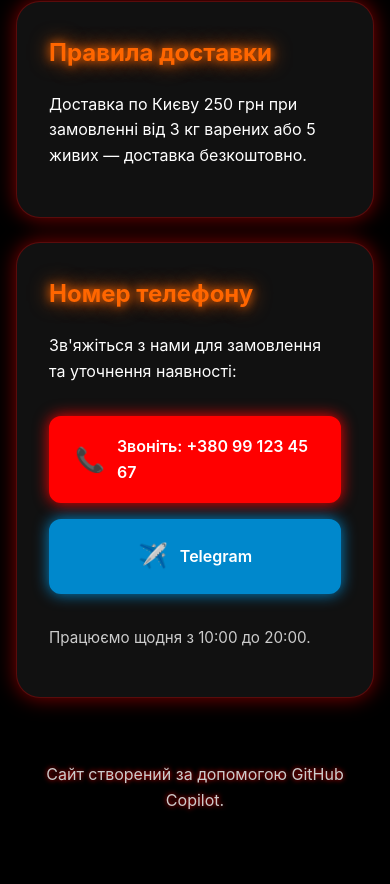
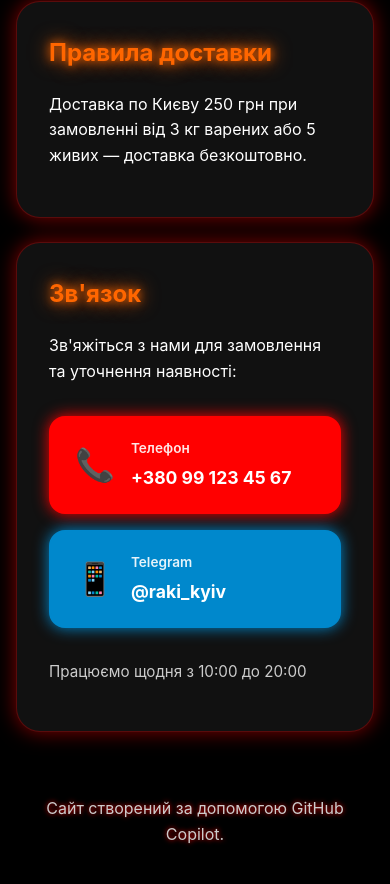
Before and after one commit to paki-kyiv/-, a plain HTML site: page index.html in a window 390 px wide. Shown: the part 4055-4939 px from the top of the page. Drawn offline with Linux system fonts and the light colour scheme.

Commit message:
Improve contact formatting with better design for phone and Telegram buttons

```diff
--- a/index.html
+++ b/index.html
@@ -118,22 +118,28 @@
     </section>
 
     <section class="section-card" id="contact">
-      <h2>Номер телефону</h2>
+      <h2>Зв'язок</h2>
       <p>Зв'яжіться з нами для замовлення та уточнення наявності:</p>
 
       <div class="contact-methods">
         <a href="tel:+380991234567" class="contact-btn phone-btn">
           <span class="contact-icon">📞</span>
-          <span class="contact-text">Звоніть: +380 99 123 45 67</span>
+          <div class="contact-info">
+            <span class="contact-label">Телефон</span>
+            <span class="contact-value">+380 99 123 45 67</span>
+          </div>
         </a>
 
-        <a href="https://t.me/your_telegram" class="contact-btn telegram-btn">
-          <span class="contact-icon">✈️</span>
-          <span class="contact-text">Telegram</span>
+        <a href="https://t.me/raki_kyiv" class="contact-btn telegram-btn">
+          <span class="contact-icon">📱</span>
+          <div class="contact-info">
+            <span class="contact-label">Telegram</span>
+            <span class="contact-value">@raki_kyiv</span>
+          </div>
         </a>
       </div>
 
-      <p class="working-hours">Працюємо щодня з 10:00 до 20:00.</p>
+      <p class="working-hours">Працюємо щодня з 10:00 до 20:00</p>
     </section>
   </main>
 
--- a/styles.css
+++ b/styles.css
@@ -205,14 +205,30 @@ body {
 .contact-btn {
   display: flex;
   align-items: center;
-  gap: 0.75rem;
-  padding: 1rem 1.5rem;
-  border-radius: 12px;
+  gap: 1rem;
+  padding: 1.25rem 1.5rem;
+  border-radius: 16px;
   text-decoration: none;
   color: white;
   font-weight: 600;
   transition: all 0.3s ease;
   border: 2px solid;
+}
+
+.contact-info {
+  display: flex;
+  flex-direction: column;
+  gap: 0.25rem;
+}
+
+.contact-label {
+  font-size: 0.85rem;
+  opacity: 0.9;
+}
+
+.contact-value {
+  font-size: 1.1rem;
+  font-weight: 700;
 }
 
 .phone-btn {
@@ -223,18 +239,7 @@ body {
 
 .phone-btn:hover {
   box-shadow: 0 0 30px var(--accent), 0 0 50px var(--accent);
-  transform: scale(1.05);
-}
-
-.whatsapp-btn {
-  background: #25d366;
-  border-color: #25d366;
-  box-shadow: 0 0 15px #25d366;
-}
-
-.whatsapp-btn:hover {
-  box-shadow: 0 0 30px #25d366, 0 0 50px #25d366;
-  transform: scale(1.05);
+  transform: translateY(-3px);
 }
 
 .telegram-btn {
@@ -245,16 +250,11 @@ body {
 
 .telegram-btn:hover {
   box-shadow: 0 0 30px #0088cc, 0 0 50px #0088cc;
-  transform: scale(1.05);
+  transform: translateY(-3px);
 }
 
 .contact-icon {
-  font-size: 1.5rem;
-}
-
-.contact-text {
-  display: flex;
-  align-items: center;
+  font-size: 2rem;
 }
 
 .working-hours {
@@ -300,6 +300,6 @@ body {
 
   .contact-btn {
     width: 100%;
-    justify-content: center;
+    justify-content: flex-start;
   }
 }
```
